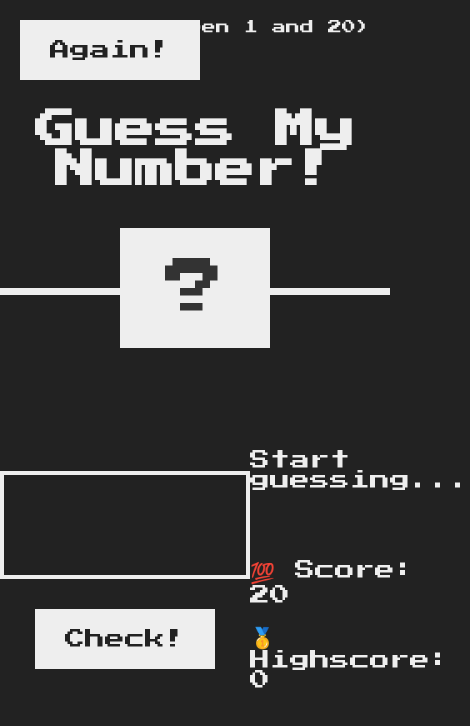
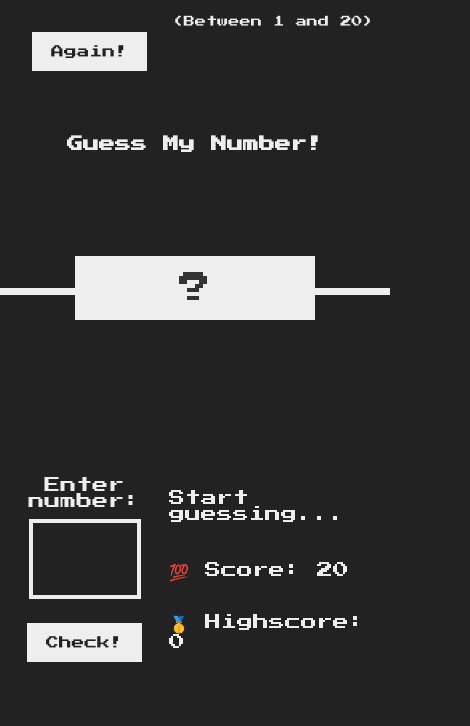
Before and after one commit to nikolamihailov/The-complete-JavaScript-course---Udemy, a plain HTML site: page 4. Guess the number - Project/index.html in a window 390 px wide. Shown: the whole page, 470 px wide, since content can reach past the window. Drawn offline with Linux system fonts and the light colour scheme.

Commit message:
responsive design added

```diff
--- a/4. Guess the number - Project/index.html
+++ b/4. Guess the number - Project/index.html
@@ -17,7 +17,8 @@
     </header>
     <main>
       <section class="left">
-        <input type="number" class="guess" />
+        <label for="num">Enter number:</label>
+        <input type="number" class="guess" id="num" />
         <button class="btn check">Check!</button>
       </section>
       <section class="right">
--- a/4. Guess the number - Project/styles.css
+++ b/4. Guess the number - Project/styles.css
@@ -7,7 +7,6 @@
 }
 
 html {
-  font-size: 62.5%;
   box-sizing: border-box;
 }
 
@@ -20,6 +19,9 @@ body {
 
 /* LAYOUT */
 header {
+  display: flex;
+  justify-content: center;
+  align-items: center;
   position: relative;
   height: 35vh;
   border-bottom: 7px solid #eee;
@@ -34,26 +36,19 @@ main {
 }
 
 .left {
-  width: 52rem;
+  text-align: center;
   display: flex;
   flex-direction: column;
   align-items: center;
 }
 
 .right {
-  width: 52rem;
-  font-size: 2rem;
+  font-size: 1.75rem;
 }
 
 /* ELEMENTS STYLE */
 h1 {
-  font-size: 4rem;
   text-align: center;
-  position: absolute;
-  width: 100%;
-  top: 52%;
-  left: 50%;
-  transform: translate(-50%, -50%);
 }
 
 .number {
@@ -61,7 +56,7 @@ h1 {
   color: #333;
   font-size: 6rem;
   width: 15rem;
-  padding: 3rem 0rem;
+  padding: 2rem 0rem;
   text-align: center;
   position: absolute;
   bottom: 0;
@@ -70,7 +65,7 @@ h1 {
 }
 
 .between {
-  font-size: 1.4rem;
+  font-size: 1.3rem;
   position: absolute;
   top: 2rem;
   right: 2rem;
@@ -82,6 +77,9 @@ h1 {
   left: 2rem;
 }
 
+label {
+  margin-bottom: 10px;
+}
 .guess {
   background: none;
   border: 4px solid #eee;
@@ -89,7 +87,7 @@ h1 {
   color: inherit;
   font-size: 5rem;
   padding: 2.5rem;
-  width: 25rem;
+  width: 23rem;
   text-align: center;
   display: block;
   margin-bottom: 3rem;
@@ -101,8 +99,7 @@ h1 {
   color: #222;
   font-size: 2rem;
   font-family: inherit;
-  padding: 2rem 3rem;
-  cursor: pointer;
+  padding: 1.25rem 2rem;
 }
 
 .btn:hover {
@@ -117,3 +114,68 @@ h1 {
 .label-score {
   margin-bottom: 2rem;
 }
+
+@media only screen and (max-width: 1200px) {
+  h1 {
+    font-size: 1.5rem;
+  }
+  .between {
+    font-size: 1rem;
+    position: absolute;
+    top: 1.2rem;
+    right: 1.2rem;
+  }
+  .number {
+    font-size: 2.5rem;
+    padding: 1rem 0rem;
+  }
+  .btn {
+    font-size: 1.5rem;
+    padding: 1.25rem 1.75rem;
+  }
+  .guess {
+    font-size: 3rem;
+    padding: 2rem;
+    width: 14rem;
+    margin-bottom: 2rem;
+  }
+  .right {
+    font-size: 1.5rem;
+  }
+  .message {
+    margin-bottom: 5rem;
+    height: 2rem;
+  }
+}
+
+@media only screen and (max-width: 768px) {
+  h1 {
+    font-size: 1rem;
+  }
+  .between {
+    font-size: 0.7rem;
+    position: absolute;
+    top: 1rem;
+    right: 1rem;
+  }
+  .number {
+    font-size: 2rem;
+  }
+  .btn {
+    font-size: 0.8rem;
+    padding: 0.8rem 1.2rem;
+  }
+  .guess {
+    font-size: 2rem;
+    padding: 1.25rem;
+    width: 7rem;
+    margin-bottom: 1.5rem;
+  }
+  .right {
+    font-size: 1rem;
+  }
+  .message {
+    margin-bottom: 3rem;
+    height: 1.5rem;
+  }
+}
```
